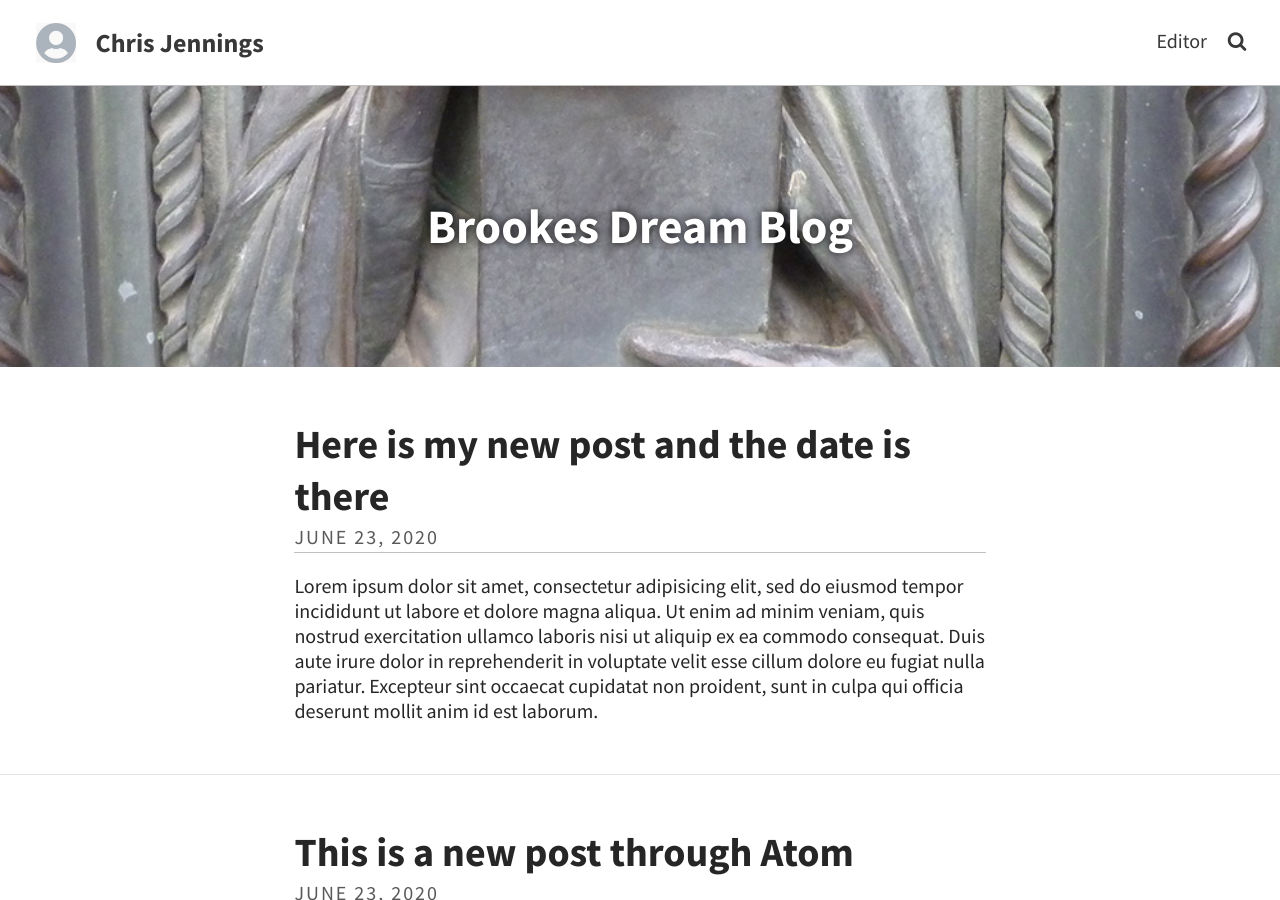
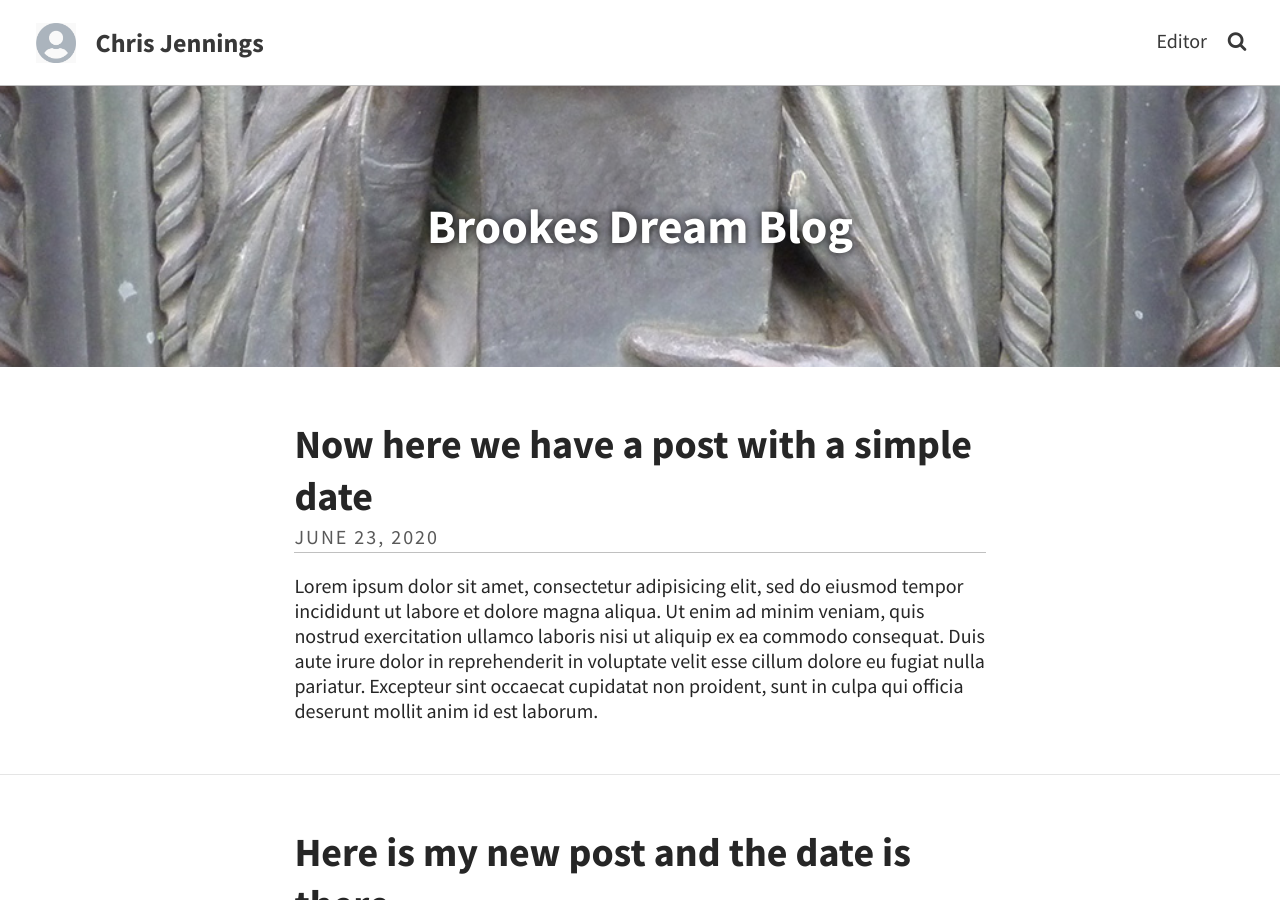
Before and after one commit to eyescroll/eyescroll.github.io, a Jekyll site: the page built from index.html, in a window 1280 px wide and 900 px high. Built offline with Jekyll 4.4.1, drawn with Linux system fonts in a browser that asks for light colours; the list of posts is cut into pages by our own code.

```diff
--- a/_config.yml
+++ b/_config.yml
@@ -25,7 +25,7 @@ url: "https://eyescroll.netlify.app"   #change this to yours
 repository: eyescroll/eyescroll.github.io
 # twitter_username: pageboy  #change to your own twitter account
 lang: en_gb
-
+timezone: GB
   # Icons
   # If you have any of these accounts add them in here
 rss: false  # Make sure you created a feed.xml with feed.xml layout
--- /dev/null
+++ b/_posts/2020-06-23-now-here-we-have-a-post-with-a-simple-date.md
@@ -0,0 +1,10 @@
+---
+layout: post
+title: Now here we have a post with a simple date
+date: 2020-06-23 16:17
+header_feature_image:
+caption:
+tags:    # use [tag1,tag2]
+published: true
+---
+Lorem ipsum dolor sit amet, consectetur adipisicing elit, sed do eiusmod tempor incididunt ut labore et dolore magna aliqua. Ut enim ad minim veniam, quis nostrud exercitation ullamco laboris nisi ut aliquip ex ea commodo consequat. Duis aute irure dolor in reprehenderit in voluptate velit esse cillum dolore eu fugiat nulla pariatur. Excepteur sint occaecat cupidatat non proident, sunt in culpa qui officia deserunt mollit anim id est laborum.
```
Also changed, not shown: _posts/2020-06-23-here-is-my-new-post-and-the-date-is-there.md (+1 -1 lines).
